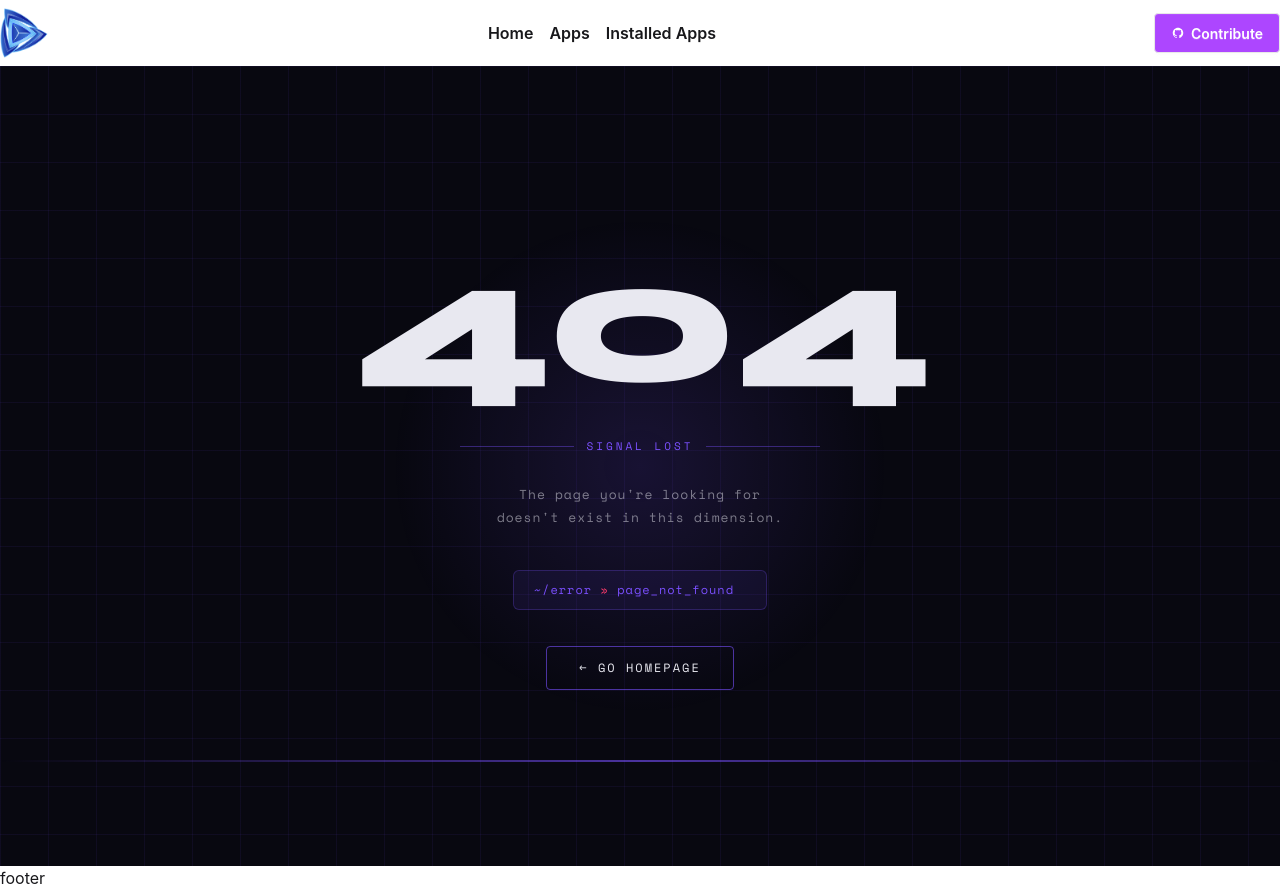
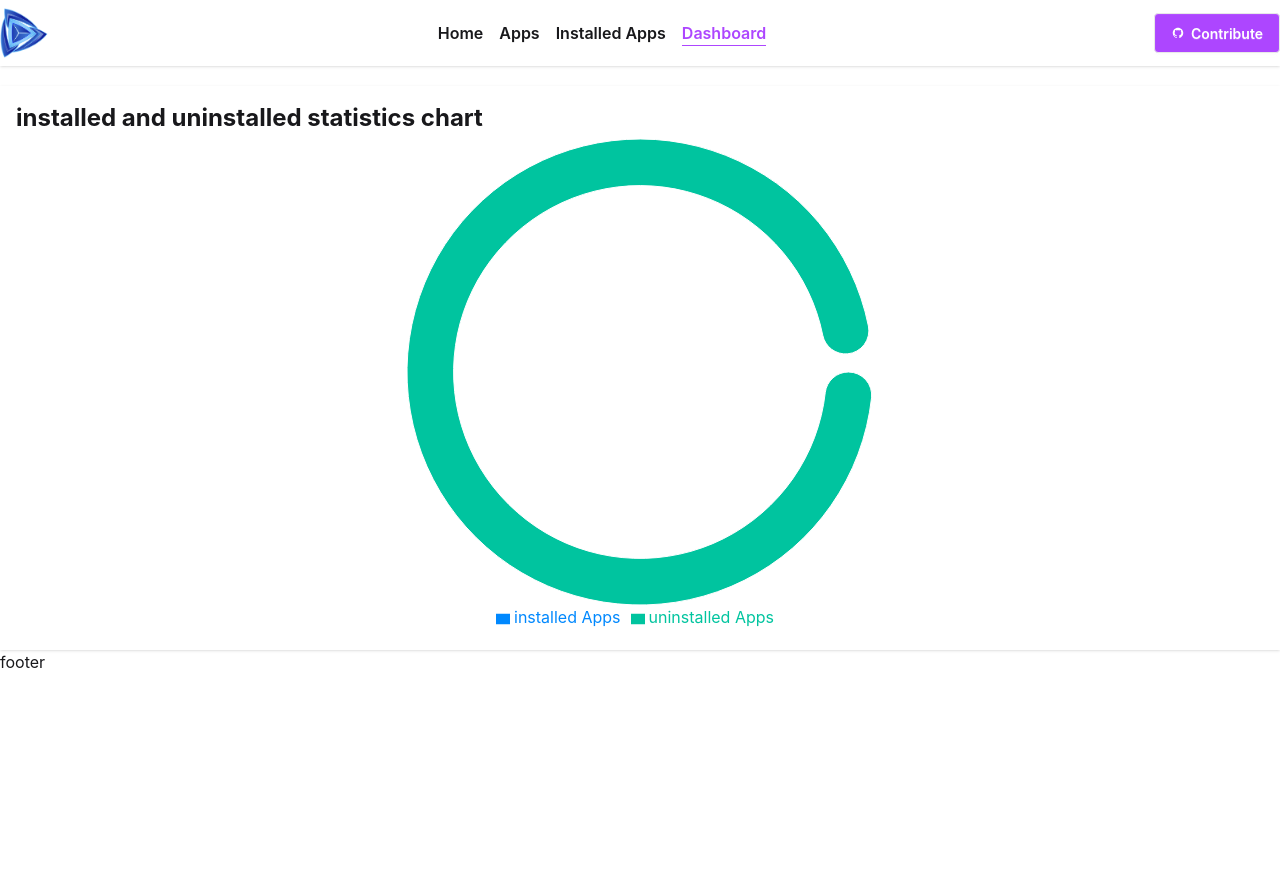
Before and after one commit to salman-ibn-riyaj/ph-play-store-project, a React (Vite) app: page /dashboard in a window 1280 px wide. Before the commit this address had no page. After the commit the page ends 800 px from the top, so only its background shows below. Built offline with nearby package versions, Linux system fonts and the light colour scheme.

Commit message:
recharts added

```diff
--- a/package.json
+++ b/package.json
@@ -17,6 +17,7 @@
     "react-router": "^7.14.0",
     "react-spinners": "^0.17.0",
     "react-toastify": "^11.0.5",
+    "recharts": "^3.8.1",
     "tailwindcss": "^4.2.2"
   },
   "devDependencies": {
--- /dev/null
+++ b/src/components/Dashboard/Dashboard.jsx
@@ -0,0 +1,52 @@
+import React, { useContext } from "react";
+import { Legend, Pie, PieChart, Tooltip } from "recharts";
+import { ContextApi } from "../../Context/ContextApi/ContextApi";
+import useData from "../../hooks/useData";
+
+const Dashboard = () => {
+
+    const {installedApps} = useContext(ContextApi);
+    console.log(installedApps);
+
+    const {apps} = useData();
+    console.log(apps);
+
+    const uninstalledApps = apps.length - installedApps.length
+  const data = [
+    { name: "installed Apps", value: installedApps.length, fill: "#0088FE" },
+    { name: "uninstalled Apps", value: uninstalledApps, fill: "#00C49F" },
+  ];
+
+  return (
+    <div className="container mx-auto shadow mt-5 p-4">
+    <h2 className="font-bold text-2xl">installed and uninstalled statistics chart</h2>
+      <PieChart
+        style={{
+          width: "100%",
+          maxWidth: "500px",
+          maxHeight: "80vh",
+          aspectRatio: 1,
+          margin: '0 auto'
+        }}
+        responsive
+      >
+        <Pie
+          data={data}
+          innerRadius="80%"
+          outerRadius="100%"
+          // Corner radius is the rounded edge of each pie slice
+          cornerRadius="50%"
+          fill="#8884d8"
+          // padding angle is the gap between each pie slice
+          paddingAngle={5}
+          dataKey="value"
+          isAnimationActive={true}
+        />
+        <Legend></Legend>
+        <Tooltip></Tooltip>
+      </PieChart>
+    </div>
+  );
+};
+
+export default Dashboard;
--- a/src/components/Navbar/Navbar.jsx
+++ b/src/components/Navbar/Navbar.jsx
@@ -17,6 +17,10 @@ const Navbar = () => {
         {
             path:'/installedApps',
             text: "Installed Apps"
+        },
+        {
+            path: '/dashboard',
+            text: 'Dashboard'
         }
     ]
   return (
--- a/src/components/Router/Router.jsx
+++ b/src/components/Router/Router.jsx
@@ -5,6 +5,7 @@ import InstalledApps from "../../pages/InstalledApps/InstalledApps";
 import RootLayout from "../../RootLayout/RootLayout";
 import NotFound from "../../pages/NotFound";
 import AppDetails from "../AppCard/AppDetails";
+import Dashboard from "../Dashboard/Dashboard";
 
 export const router = createBrowserRouter([
   {
@@ -29,6 +30,10 @@ export const router = createBrowserRouter([
         path: "/installedApps",
         Component: InstalledApps,
       },
+      {
+        path:'/dashboard',
+        Component: Dashboard
+      },
       { path: "*", Component: NotFound },
     ],
   },
--- a/src/hooks/useData.jsx
+++ b/src/hooks/useData.jsx
@@ -14,7 +14,7 @@ const useData = () => {
             setTimeout(()=>{
                 setApps(data);
                 setLoading(false);
-            },2000)
+            },500)
 
 
         }
--- a/src/pages/NotFound.jsx
+++ b/src/pages/NotFound.jsx
@@ -214,7 +214,7 @@ export default function NotFound() {
                 e.currentTarget.style.color = "#e8e8f0";
               }}
             >
-              ← Go Homepage
+              ← Go Back
             </button>
           </div>
         </div>
```
Also changed, not shown: 1 other file (tests, documents, lock files or other folders).
